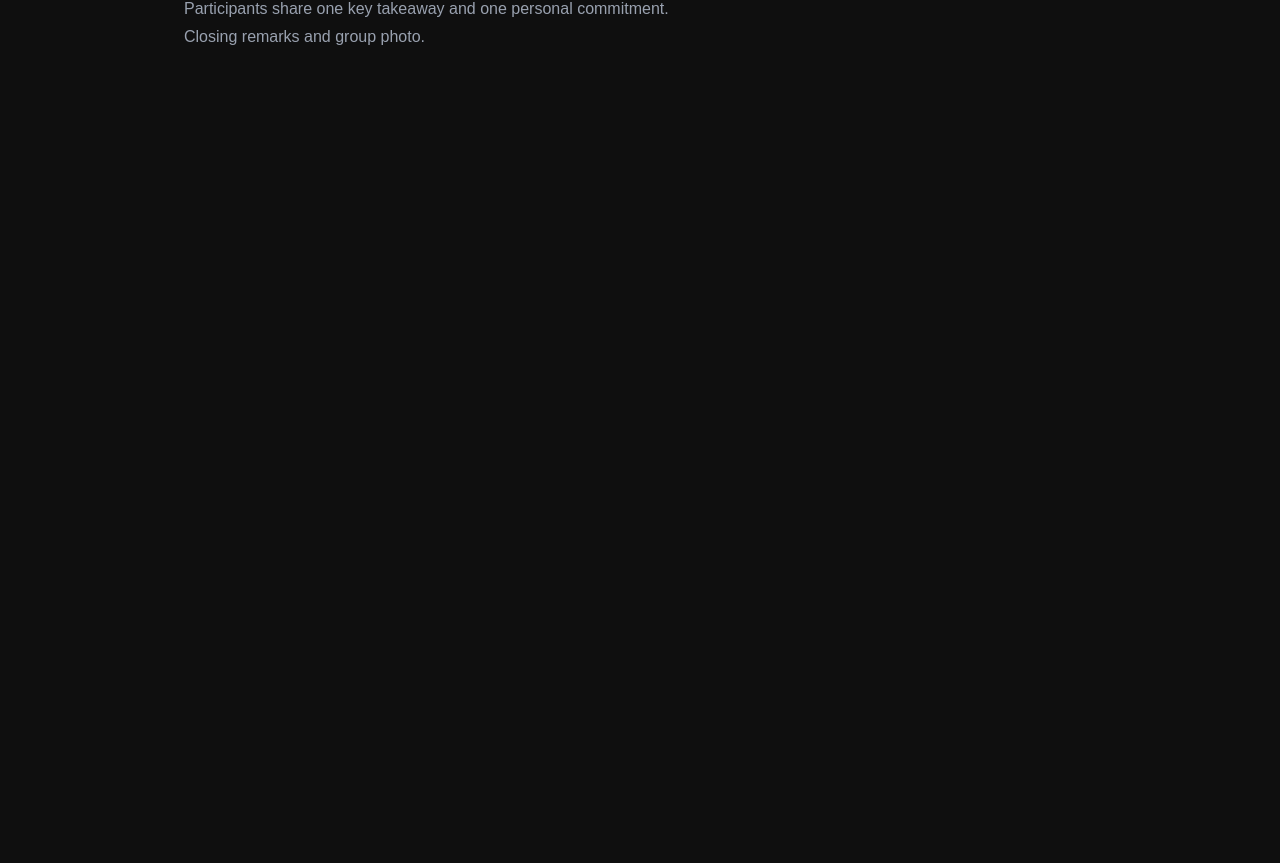
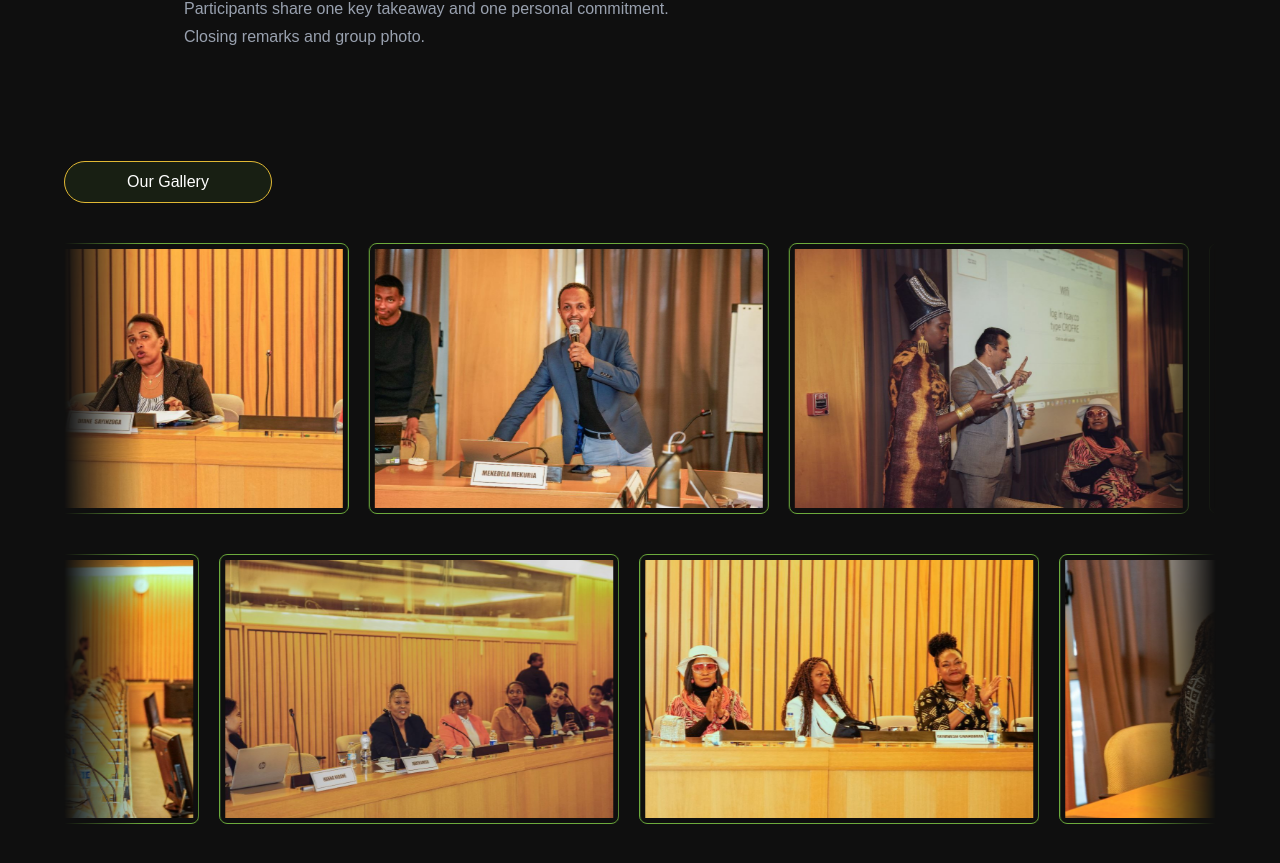
Before and after one commit to kid-us/Africacelebrates, a React (Vite) app: page / in a window 1280 px wide. Shown: the part 3699-4562 px from the top of the page. Before the commit the page ends 3820 px from the top, so only its background shows below. Built offline with nearby package versions, Linux system fonts and the light colour scheme; a web font is replaced by a local one.

Commit message:
Image Gallery section added.

```diff
--- a/src/App.tsx
+++ b/src/App.tsx
@@ -4,6 +4,7 @@ import Navbar from "./components/Navbar";
 import heroImg from "./assets/hero.webp";
 import About from "./components/About";
 import Program from "./components/Program";
+import Marquee from "./components/Marquee";
 
 function App() {
   return (
@@ -33,6 +34,9 @@ function App() {
 
       {/* Program */}
       <Program />
+
+      {/* Gallery */}
+      <Marquee />
     </>
   );
 }
--- a/src/assets/index.ts
+++ b/src/assets/index.ts
@@ -2,4 +2,33 @@ import logo from "./logo.png";
 import banner from "./banner.png";
 import hero from "./hero.webp";
 
-export { logo, banner, hero };
+// Gallery
+
+import one from "./gallery/photo_2025-08-15_21-41-16.jpg";
+import two from "./gallery/photo_2025-08-15_21-41-17.jpg";
+import three from "./gallery/photo_2025-08-15_21-41-19.jpg";
+import four from "./gallery/photo_2025-08-15_21-41-20.jpg";
+import five from "./gallery/photo_2025-08-15_21-41-21.jpg";
+import six from "./gallery/photo_2025-08-15_21-41-22.jpg";
+import seven from "./gallery/photo_2025-08-15_21-41-23.jpg";
+import eight from "./gallery/photo_2025-08-15_21-41-24.jpg";
+import nine from "./gallery/photo_2025-08-15_21-41-25.jpg";
+import ten from "./gallery/photo_2025-08-15_21-41-26.jpg";
+
+export {
+  logo,
+  banner,
+  hero,
+
+  // Gallery
+  one,
+  two,
+  three,
+  four,
+  five,
+  six,
+  seven,
+  eight,
+  nine,
+  ten,
+};
--- a/src/components/Marquee.tsx
+++ b/src/components/Marquee.tsx
@@ -1,117 +1,117 @@
 import React from "react";
 import "./marquee.css";
+import {
+  one,
+  two,
+  three,
+  four,
+  five,
+  six,
+  seven,
+  eight,
+  nine,
+  ten,
+} from "@/assets";
 
 interface Testimony {
   id: number;
-  name: string;
-  img?: string;
-  comment: string;
+  img: string;
 }
 
 const Marquee = () => {
-  const testimonies: Testimony[] = [
+  const firstFiveTestimonies: Testimony[] = [
     {
       id: 1,
-      name: "Jon Doe",
-      comment:
-        "Lorem ipsum dolor sit amet consectetur adipisicing elit. Totam ab adipisci temporibus in dolorem, reprehenderit eius quam, eos alias, voluptas consequatur facilis. A officia maxime repellat quaerat minima assumenda fuga.",
+      img: one,
     },
     {
       id: 2,
-      name: "Jon Doe",
-      comment:
-        "Lorem ipsum dolor sit amet consectetur adipisicing elit. Totam ab adipisci temporibus in dolorem, reprehenderit eius quam, eos alias, voluptas consequatur facilis. A officia maxime repellat quaerat minima assumenda fuga.",
+      img: two,
     },
     {
       id: 3,
-      name: "Jon Doe",
-      comment:
-        "Lorem ipsum dolor sit amet consectetur adipisicing elit. Totam ab adipisci temporibus in dolorem, reprehenderit eius quam, eos alias, voluptas consequatur facilis. A officia maxime repellat quaerat minima assumenda fuga.",
+      img: three,
     },
     {
       id: 4,
-      name: "Jon Doe",
-      comment:
-        "Lorem ipsum dolor sit amet consectetur adipisicing elit. Totam ab adipisci temporibus in dolorem, reprehenderit eius quam, eos alias, voluptas consequatur facilis. A officia maxime repellat quaerat minima assumenda fuga.",
+      img: four,
     },
     {
       id: 5,
-      name: "Jon Doe",
-      comment:
-        "Lorem ipsum dolor sit amet consectetur adipisicing elit. Totam ab adipisci temporibus in dolorem, reprehenderit eius quam, eos alias, voluptas consequatur facilis. A officia maxime repellat quaerat minima assumenda fuga.",
+      img: five,
     },
+  ];
+
+  const secondFiveTestimonies: Testimony[] = [
     {
       id: 6,
-      name: "Jon Doe",
-      comment:
-        "Lorem ipsum dolor sit amet consectetur adipisicing elit. Totam ab adipisci temporibus in dolorem, reprehenderit eius quam, eos alias, voluptas consequatur facilis. A officia maxime repellat quaerat minima assumenda fuga.",
+      img: six,
     },
     {
       id: 7,
-      name: "Jon Doe",
-      comment:
-        "Lorem ipsum dolor sit amet consectetur adipisicing elit. Totam ab adipisci temporibus in dolorem, reprehenderit eius quam, eos alias, voluptas consequatur facilis. A officia maxime repellat quaerat minima assumenda fuga.",
+      img: seven,
     },
     {
       id: 8,
-      name: "Jon Doe",
-      comment:
-        "Lorem ipsum dolor sit amet consectetur adipisicing elit. Totam ab adipisci temporibus in dolorem, reprehenderit eius quam, eos alias, voluptas consequatur facilis. A officia maxime repellat quaerat minima assumenda fuga.",
+      img: eight,
     },
     {
       id: 9,
-      name: "Jon Doe",
-      comment:
-        "Lorem ipsum dolor sit amet consectetur adipisicing elit. Totam ab adipisci temporibus in dolorem, reprehenderit eius quam, eos alias, voluptas consequatur facilis. A officia maxime repellat quaerat minima assumenda fuga.",
+      img: nine,
     },
     {
       id: 10,
-      name: "Jon Doe",
-      comment:
-        "Lorem ipsum dolor sit amet consectetur adipisicing elit. Totam ab adipisci temporibus in dolorem, reprehenderit eius quam, eos alias, voluptas consequatur facilis. A officia maxime repellat quaerat minima assumenda fuga.",
+      img: ten,
     },
   ];
 
   return (
-    <div className="pt-20">
+    <div className="flex items-center justify-center py-10 px-6">
+      <div className="max-w-6xl w-full">
+        <p className="border border-primary rounded-full px-4 py-2 w-52 text-center text-white bg-secondary/10 mb-10">
+          Our Gallery
+        </p>
         {/* Forward Marquee */}
         <div
           className="marquee fadeout-horizontal"
-        style={{ "--num-items": testimonies.length } as React.CSSProperties}
+          style={
+            {
+              "--num-items": firstFiveTestimonies.length,
+            } as React.CSSProperties
+          }
         >
           <div className="marquee-track">
-          {testimonies.map((t) => (
+            {firstFiveTestimonies.map((t) => (
               <div
                 className="marquee-item"
                 style={{ "--item-position": t.id } as React.CSSProperties}
               >
-              <p className="font-bold">{t.name}</p>
-              <p className="text-sm italic mt-5">{t.comment}</p>
+                <img src={t.img} className="h-full" alt={`Gallery - ${t.id}`} />
               </div>
             ))}
           </div>
         </div>
 
-      {/* Revese */}
+        {/* Reverse */}
         <div
           className="marquee fadeout-horizontal mt-10"
           style={
             {
-            "--num-items": testimonies.length,
+              "--num-items": secondFiveTestimonies.length,
               "--direction": "reverse",
             } as React.CSSProperties
           }
         >
           <div className="marquee-track">
-          {testimonies.map((t) => (
+            {secondFiveTestimonies.map((t) => (
               <div
                 className="marquee-item"
                 style={{ "--item-position": t.id } as React.CSSProperties}
               >
-              <p className="font-bold">{t.name}</p>
-              <p className="text-sm italic mt-5">{t.comment}</p>
+                <img src={t.img} alt={`Gallery - ${t.id}`} />
               </div>
             ))}
+          </div>
         </div>
       </div>
     </div>
--- a/src/components/marquee.css
+++ b/src/components/marquee.css
@@ -19,15 +19,18 @@
 
 .marquee-item {
   width: var(--item-width);
-  border: 1px solid #fff;
-  background-color: rgba(255, 255, 255, 0.1);
+  border: 1px solid var(--secondary);
   color: #fff;
   border-radius: 0.5rem;
-  padding: 30px 15px;
+  padding: 5px;
   grid-area: resting;
   animation: marquee-move var(--speed) linear infinite
     var(--direction, forwards);
   animation-delay: calc(var(--single-slide-speed) * var(--item-position) * -1);
+}
+
+.marquee-item:hover {
+  filter: grayscale();
 }
 
 @keyframes marquee-move {
```
Lines whose indentation alone changed are shown as unchanged.
